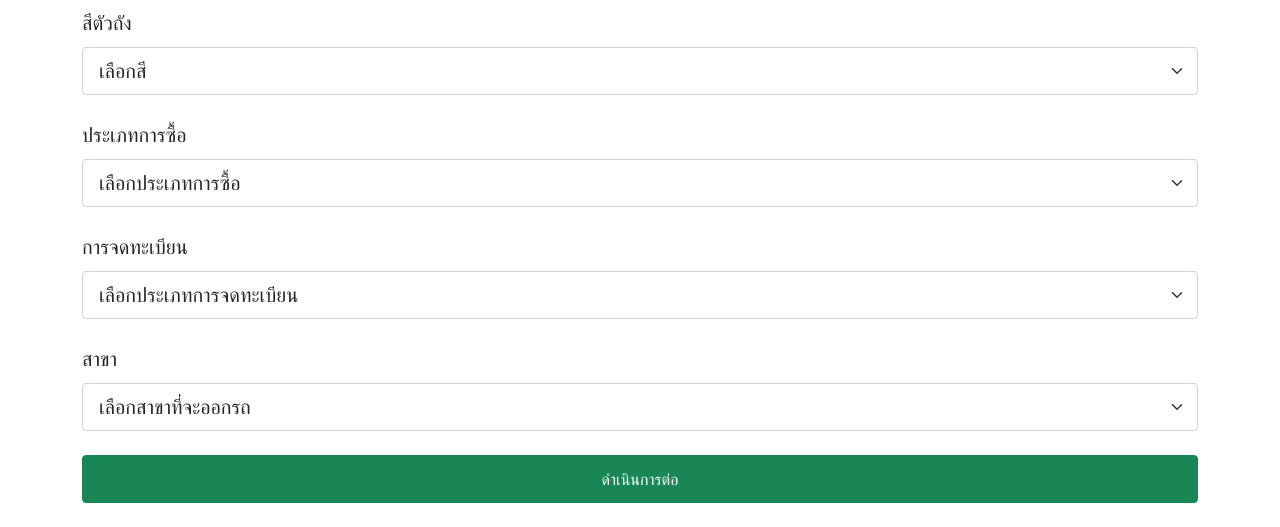
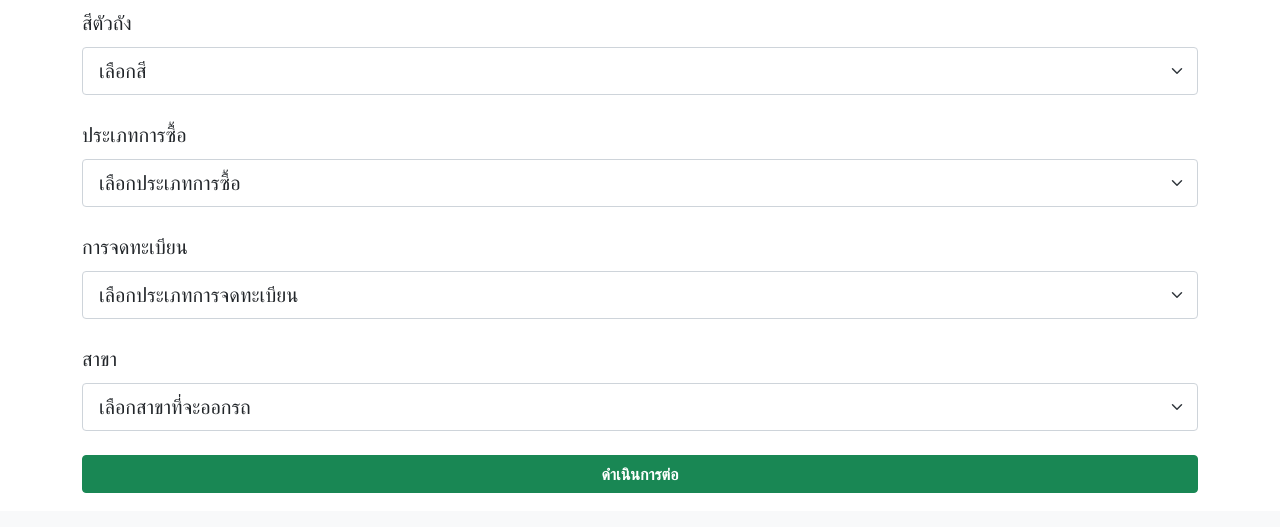
Before and after one commit to istyleT/Django-mg, a Django app: template templates/showprice.html in a window 1280 px wide. Shown: the part 312-839 px from the top of the page. After the commit the page ends 805 px from the top, so only its background shows below. Run offline with Django 4.2, Linux system fonts and the light colour scheme; the template is opened without the code that fills it, so the values that code supplies are empty; some libraries are stand-ins or nearby versions.

Commit message:
29-10-22-9:46

```diff
--- a/templates/showprice.html
+++ b/templates/showprice.html
@@ -62,8 +62,8 @@
                         <div id="error-mgbranch" style="display: none;" class="alert alert-danger" role="alert">
                           กรุณาเลือกสาขาที่จะออกรถ
                         </div>
-                    <div style="margin: 3vh 0vh;  height: 6vh;" class="d-grid gap-1">
-                                    <button type="submit"  id="checkshowprice" class="btn btn-success">ดำเนินการต่อ</button>
+                    <div style="margin: 3vh 0vh;  height: 4vh;" class="d-grid gap-1">
+                                    <button type="submit"  id="checkshowprice" class="btn btn-success"><strong>ดำเนินการต่อ</strong></button>
                      </div>
 
                </form>
```
